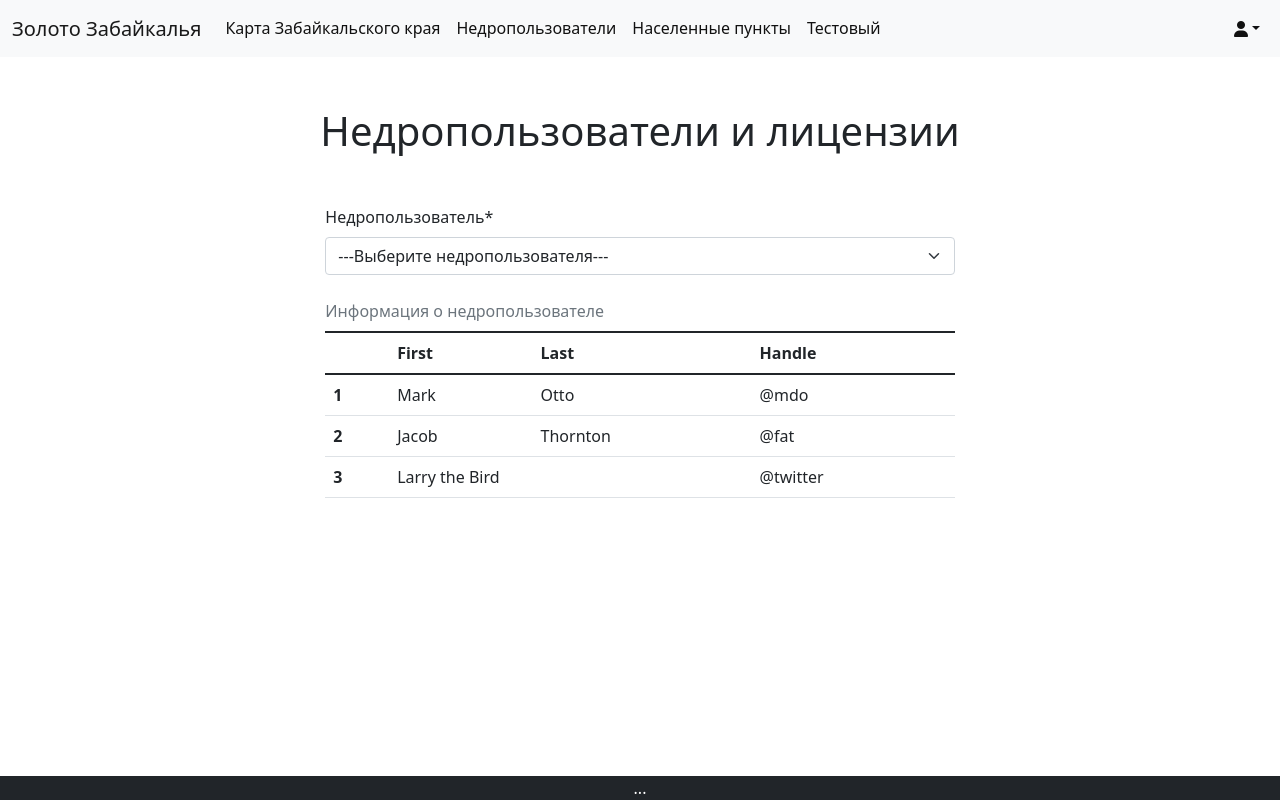
After one commit to DianaLesnik99/Deposits, a Django app: page /subsoil_users/ in a window 1280 px wide. The commit adds this page. Run offline with Django 4.2, Linux system fonts and the light colour scheme; some libraries are stand-ins or nearby versions.

Commit message:
Добавлен шаблон для недропользователей. Отображается список всех недропользователей

```diff
--- a/Deposits/settings.py
+++ b/Deposits/settings.py
@@ -25,7 +25,7 @@ SECRET_KEY = 'django-insecure-tnh@k3i51^8!vzv@w8d(bdf$50)r!1nd42ga6tp^a@le*g1s=t
 # SECURITY WARNING: don't run with debug turned on in production!
 DEBUG = True
 
-ALLOWED_HOSTS = []
+ALLOWED_HOSTS = ['*']
 
 
 # Application definition
@@ -39,6 +39,8 @@ INSTALLED_APPS = [
     'django.contrib.staticfiles',
     'deposit',
     'users',
+    'crispy_forms',
+    'crispy_bootstrap5'
 ]
 
 MIDDLEWARE = [
--- /dev/null
+++ b/deposit/forms.py
@@ -0,0 +1,10 @@
+from django import forms
+from django.contrib.auth.models import User
+
+from .models import *
+
+
+class SubsoilUsersForm(forms.Form):
+    subsoil_users = forms.ModelChoiceField(queryset=SubsoilUsers.objects.all(),
+                                           empty_label="---Выберите недропользователя---",
+                                           label='Недропользователь')
--- a/deposit/templates/base.html
+++ b/deposit/templates/base.html
@@ -6,7 +6,7 @@
     <meta charset="utf-8">
     <!-- Настройка viewport -->
     <meta name="viewport" content="width=device-width, initial-scale=1">
-    <title>Золото Забайкалья</title>
+    <title>{% block title %}Золото Забайкалья{% endblock title %}</title>
     <!-- CSS -->
     <link href="https://cdn.jsdelivr.net/npm/bootstrap@5.1.3/dist/css/bootstrap.min.css" rel="stylesheet"
           integrity="sha384-1BmE4kWBq78iYhFldvKuhfTAU6auU8tT94WrHftjDbrCEXSU1oBoqyl2QvZ6jIW3" crossorigin="anonymous">
@@ -26,14 +26,17 @@
             <div class="collapse navbar-collapse" id="navbarSupportedContent">
                 <ul class="navbar-nav me-auto mb-2 mb-lg-0 top-menu">
                     <li class="nav-item">
-                        <a class="nav-link" href="{% url 'test' %}">Карта Забайкальского края</a>
+                        <a class="nav-link" href="{% url 'map' %}">Карта Забайкальского края</a>
                     </li>
                     <li class="nav-item">
-                        <a class="nav-link" href="#">Недропользователи</a>
+                        <a class="nav-link" href="{% url 'subsoil_users' %}">Недропользователи</a>
                     </li>
                     </li>
                     <li class="nav-item">
                         <a class="nav-link" href="#">Населенные пункты</a>
+                    </li>
+                    <li class="nav-item">
+                        <a class="nav-link" href="{% url 'test' %}">Тестовый</a>
                     </li>
                 </ul>
                 <ul class="navbar-nav ms-auto mb-2 mb-lg-0">
@@ -50,7 +53,7 @@
                     {% if request.user.is_authenticated %}
                         <span class="navbar text">Здравствуйте,&nbsp;
                         <a href="#">
-                            <span class="badge rounded-pill bg-danger">Пользователь</span>
+                            <span class="badge rounded-pill bg-danger">{{ request.user.username }}</span>
                         </a>
                         &nbsp;|&nbsp;
                         <a href="{% url 'logout' %}" style="color: black; text-decoration: none;">Выйти</a></span>
@@ -59,7 +62,6 @@
             </div>
         </div>
     </nav>
-    <div class="downbtn"></div>
     {% block content %}
         <div class="container-fluid main">
             <div id="myCarousel" class="carousel slide carousel-fade" data-bs-ride="carousel"
@@ -103,7 +105,6 @@
         </div>
     {% endblock content %}
 </div>
-<div class="upbtn"></div>
 <!--Footer-->
 <footer class="bg-dark" style="  flex-shrink: 0;">
     <div class="container"><p class="m-0 text-center text-white">...</p></div>
--- a/deposit/templates/history.html
+++ b/deposit/templates/history.html
@@ -1,7 +1,8 @@
 {% extends 'base.html' %}
 {% load static %}
+{% block title %}История развития золотодобычи в Забайкальском крае{% endblock title %}
 {% block content %}
-    <section class="main-content">
+    <section class="history-section">
         <div class="container">
             <h1 class="heading">История развития золотодобычи в Забайкальском крае</h1>
             <div class="toc-container">
@@ -39,12 +40,13 @@
                 входят и золоторудные участки, и золотоносные пески. Также возможны месторождения на дне Байкала. Но для
                 точного подсчёта и утверждения запасов требуются дополнительные геологоразведочные работы и значительные
                 финансовые ресурсы.</p>
-            <p><img class="history-img" src="{% static 'img/history1.jpg' %}"></p>
+            <p class="history-img"><img  src="{% static 'img/history1.jpg' %}"></p>
             <h2><span id="i-4">Кем и как добываются</span></h2>
             <p>На сегодняшний день золотоносные месторождения разрабатывает около 50 предприятий. С учётом потенциала
                 региона их могло бы быть больше. Но нестабильная экономическая ситуация в стране тормозит развитие
                 добычной отрасли. К заброшенным и труднодоступным месторождениям проявляется большой интерес со стороны
                 Китая, готового инвестировать в добычу.</p>
+            <p class="history-img"><img src="{% static 'img/history2.jpg' %}"></p>
             <h2><span id="i-5">Методы добычи</span></h2>
             <p>Россыпи Забайкалья обрабатываются промывочным способом, описанным выше. Золоторудные месторождения
                 осваиваются с помощью кучного выщелачивания. Его суть заключается в следующем. Руда укладывается слоями
--- /dev/null
+++ b/deposit/templates/subsoil_users.html
@@ -0,0 +1,49 @@
+{% extends 'base.html' %}
+{% load static %}
+{% load crispy_forms_tags %}
+{% block title %}Недропользователи{% endblock title %}
+{% block content %}
+    <section class="subsoilusers-section">
+        <div class="container">
+            <h1 class="heading">Недропользователи и лицензии</h1>
+            <div class="row" style="margin-bottom: 50px; margin-top: 50px; justify-content: center">
+                <div class="col-md-8">
+                    <form class="d-grid gap-2" action="" method="GET">
+                        {% csrf_token %}
+                        {% crispy form %}
+                    </form>
+                    <table class="table table-hover caption-top">
+                        <caption>Информация о недропользователе</caption>
+                        <thead>
+                        <tr>
+                            <th scope="col"></th>
+                            <th scope="col">First</th>
+                            <th scope="col">Last</th>
+                            <th scope="col">Handle</th>
+                        </tr>
+                        </thead>
+                        <tbody>
+                        <tr>
+                            <th scope="row">1</th>
+                            <td>Mark</td>
+                            <td>Otto</td>
+                            <td>@mdo</td>
+                        </tr>
+                        <tr>
+                            <th scope="row">2</th>
+                            <td>Jacob</td>
+                            <td>Thornton</td>
+                            <td>@fat</td>
+                        </tr>
+                        <tr>
+                            <th scope="row">3</th>
+                            <td colspan="2">Larry the Bird</td>
+                            <td>@twitter</td>
+                        </tr>
+                        </tbody>
+                    </table>
+                </div>
+            </div>
+        </div>
+    </section>
+{% endblock content %}
--- a/deposit/urls.py
+++ b/deposit/urls.py
@@ -6,6 +6,8 @@ from .views import *
 urlpatterns = [
     path('', BaseView.as_view(), name='base'),
     path('history/', HistoryView.as_view(), name='history'),
+    path('map/', MapView.as_view(), name='map'),
+    path('subsoil_users/', SubsoilUsersView.as_view(), name='subsoil_users'),
     path('test/', TestView.as_view(), name='test'),
     path('logout/', LogoutView.as_view(next_page='/'), name='logout'),
 ]
--- a/deposit/views.py
+++ b/deposit/views.py
@@ -1,5 +1,7 @@
 from django.shortcuts import render
 from django.views.generic import DetailView, View
+
+from .forms import *
 
 
 class BaseView(View):
@@ -14,6 +16,19 @@ class HistoryView(View):
         return render(request, 'history.html')
 
 
+class MapView(View):
+
+    def get(self, request, *args, **kwargs):
+        return render(request, 'map.html')
+
+
+class SubsoilUsersView(View):
+
+    def get(self, request, *args, **kwargs):
+        form = SubsoilUsersForm
+        return render(request, 'subsoil_users.html', {'form': form})
+
+
 class TestView(View):
 
     def get(self, request, *args, **kwargs):
--- a/static/css/main.css
+++ b/static/css/main.css
@@ -11,6 +11,32 @@ body {
 
 section {
     padding: 50px 0;
+}
+
+@media (min-width: 768px) {
+    section {
+        padding: 50px 100px;
+    }
+}
+
+@media (min-width: 1050px) {
+    section {
+        padding: 50px 150px;
+    }
+}
+
+@media (min-width: 1500px) {
+    section {
+        padding: 50px 250px;
+    }
+}
+
+#id_subsoil_users {
+    width: 100%;
+}
+
+#id_subsoil_users option {
+    width: 100%;
 }
 
 a {
@@ -171,7 +197,6 @@ a:hover {
 /* Carousel */
 
 /* History Content */
-
 .heading {
     text-align: center;
 }
@@ -200,9 +225,9 @@ a:hover {
     color: #555;
 }
 
-.history-img {
-    max-width: 100%;
-    height: auto;
+.history-img img {
+  width: 100%;
+  height: auto;
 }
 
 .history-video {
```
Also changed, not shown: deposit/admin.py (+5 -5 lines), deposit/models.py (+4 -4 lines), deposit/templates/map.html (added, +10 -0 lines), requirements.txt (added, +7 -0 lines), deposit/migrations/0004_subsoilusers_delete_enterprise.py (added), static/img/history1.jpg, static/js/scripts.js (line endings or trailing spaces).
